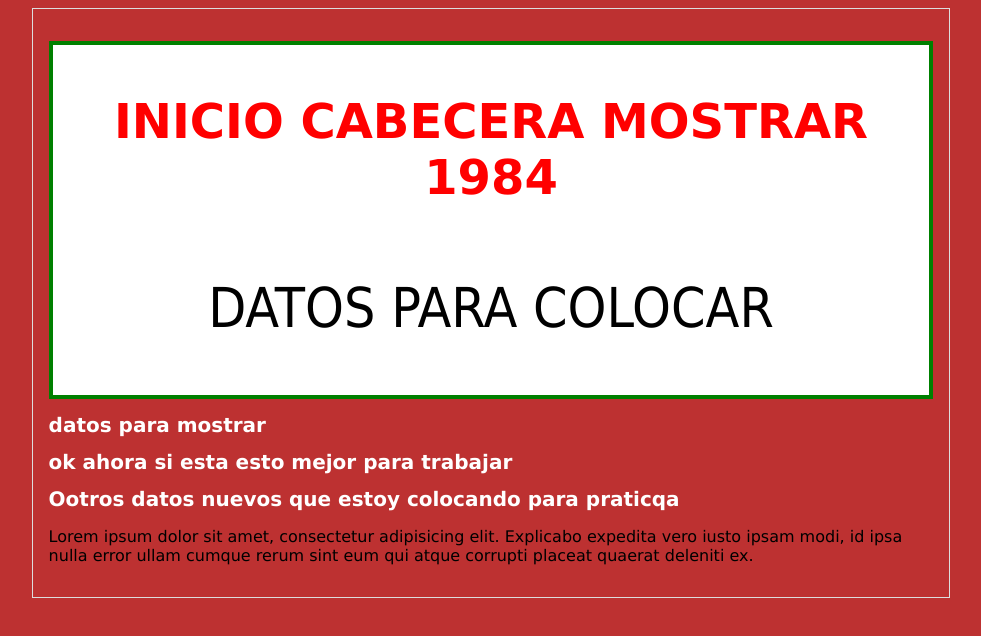
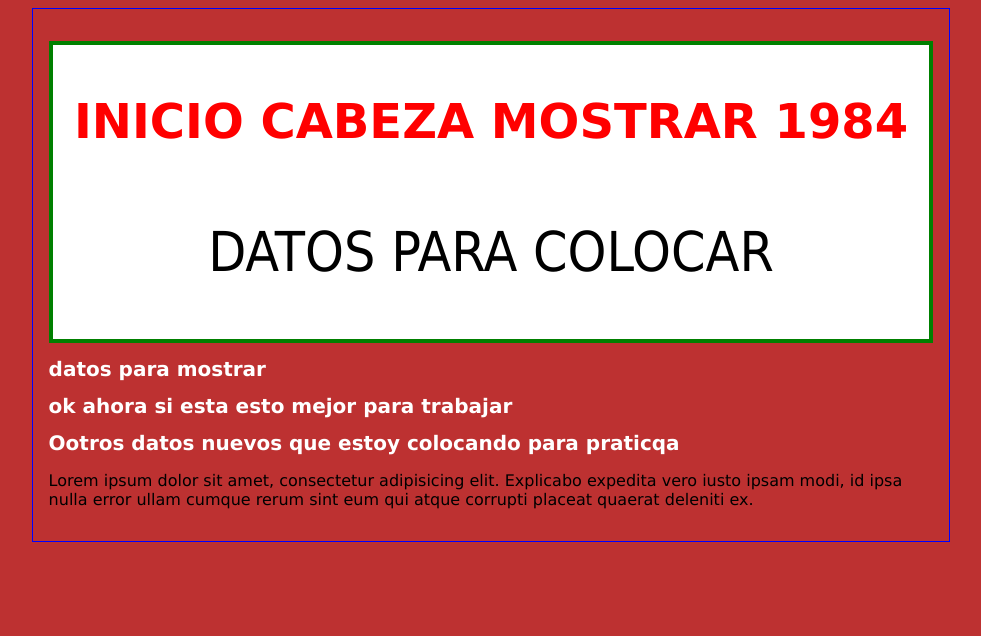
Before and after one commit to RennyDelgado/cocina, a plain HTML site: page index.html in a window 1280 px wide. Shown: the whole page, without its empty margins (149-1130 px from the left). Drawn offline with Linux system fonts and the light colour scheme.

Commit message:
#12 cambios en la cabecera y css

```diff
--- a/css/estilos.css
+++ b/css/estilos.css
@@ -10,7 +10,7 @@ font-family: verdana;
   width: 70%;
   padding: 1rem;
   text-align: left;
-  border: solid 1px #ddd;
+  border: solid 1px BLUE;
   margin: 0 auto;
 }
 
--- a/index.html
+++ b/index.html
@@ -12,7 +12,7 @@
 <div id="container">
 
   <div id="cabecera">
-    <h1>INICIO CABECERA MOSTRAR 1984</h1>
+    <h1>INICIO CABEZA MOSTRAR 1984</h1>
     <p>datos para colocar</p>
   </div>
 
```
